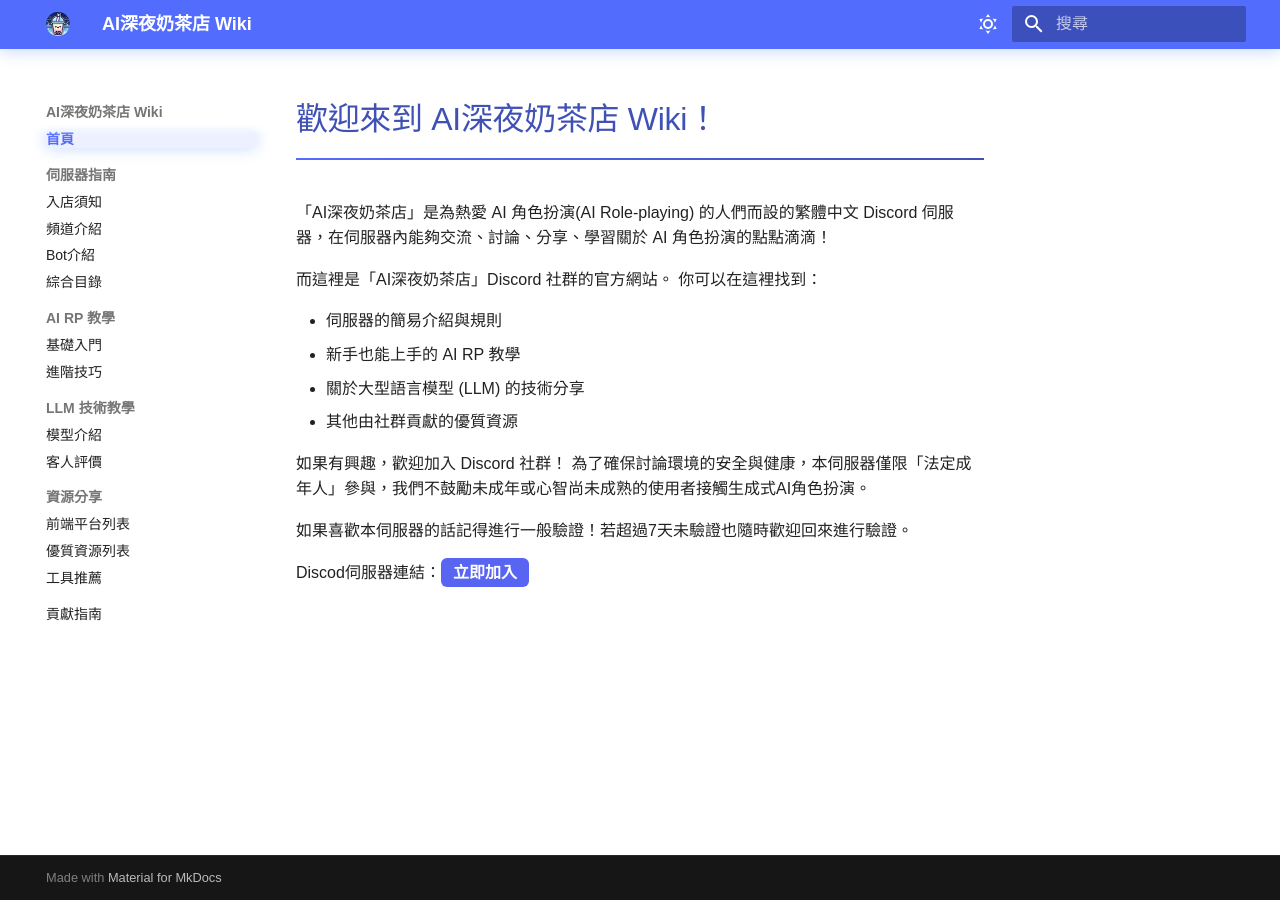
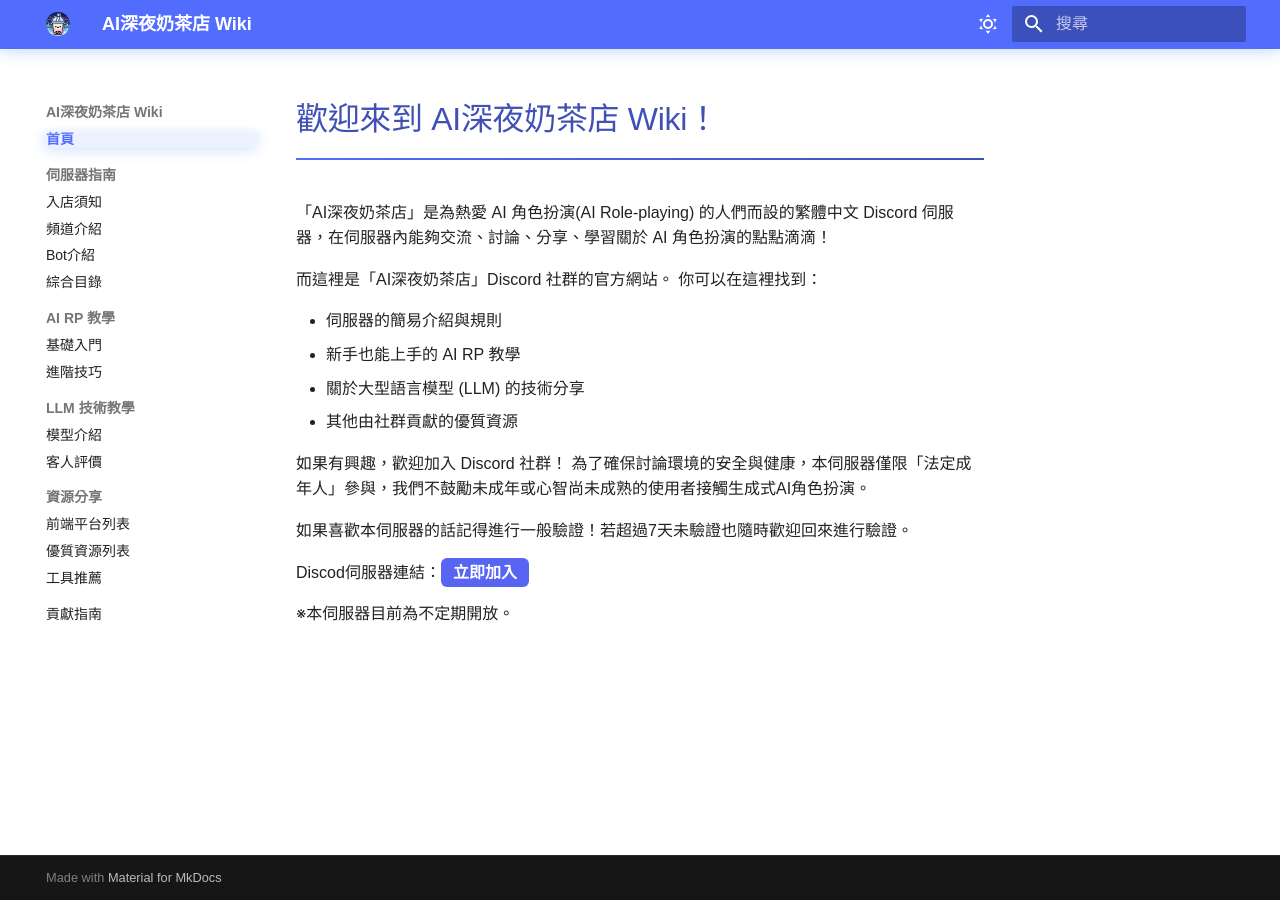
Before and after one commit to Chocochocococo/ai-milktea-wiki, an MkDocs documentation site: the page built from docs/index.md, in a window 1280 px wide. Built offline with MkDocs 1.6.1 and Material for MkDocs 9.7.7, drawn with Linux system fonts in a browser that asks for light colours.

Commit message:
Update index.md

```diff
--- a/docs/index.md
+++ b/docs/index.md
@@ -26,3 +26,5 @@
 如果喜歡本伺服器的話記得進行一般驗證！若超過7天未驗證也隨時歡迎回來進行驗證。
 
 Discod伺服器連結：[**立即加入**](https://discord.gg/9BeQfJuhgj)
+
+※本伺服器目前為不定期開放。
```
